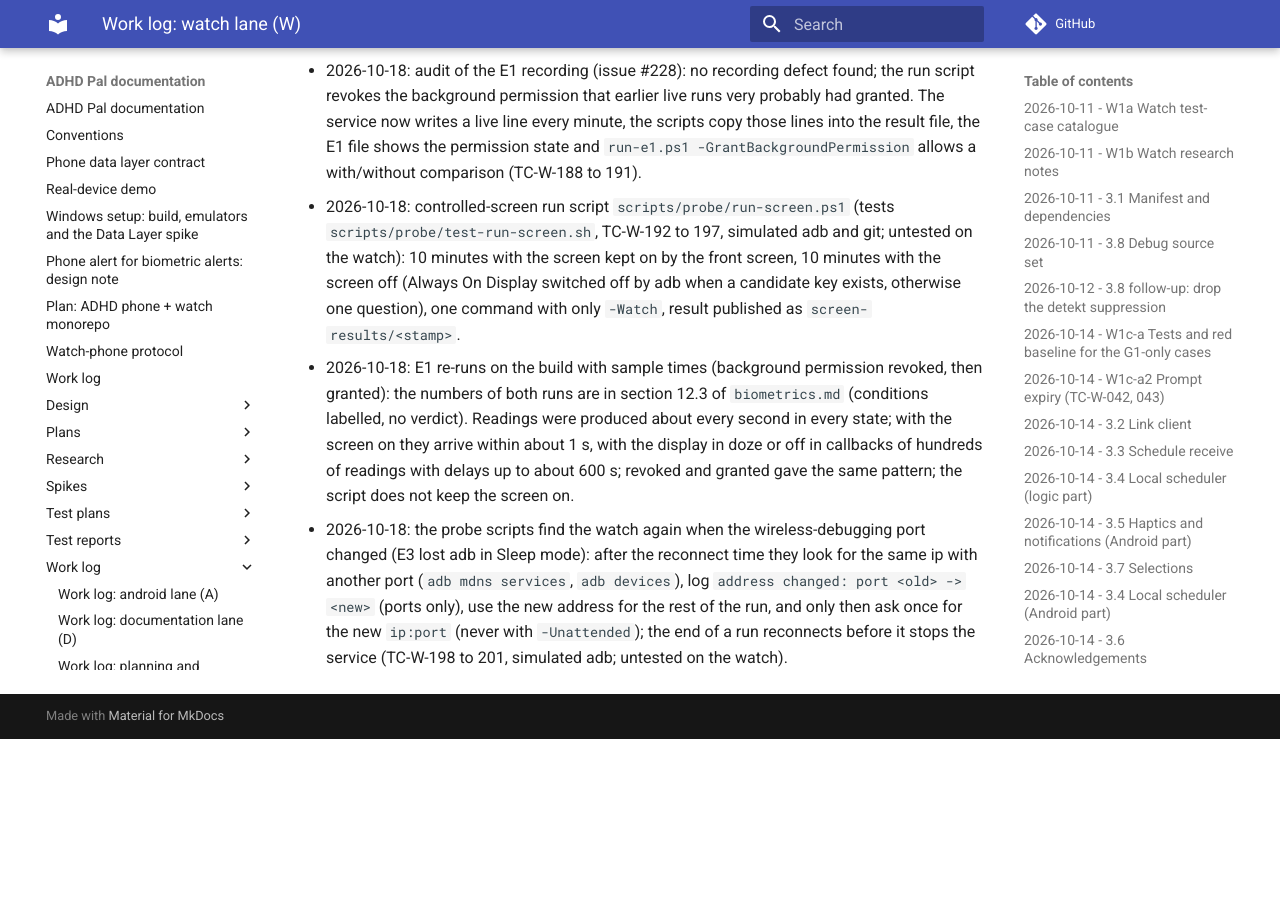
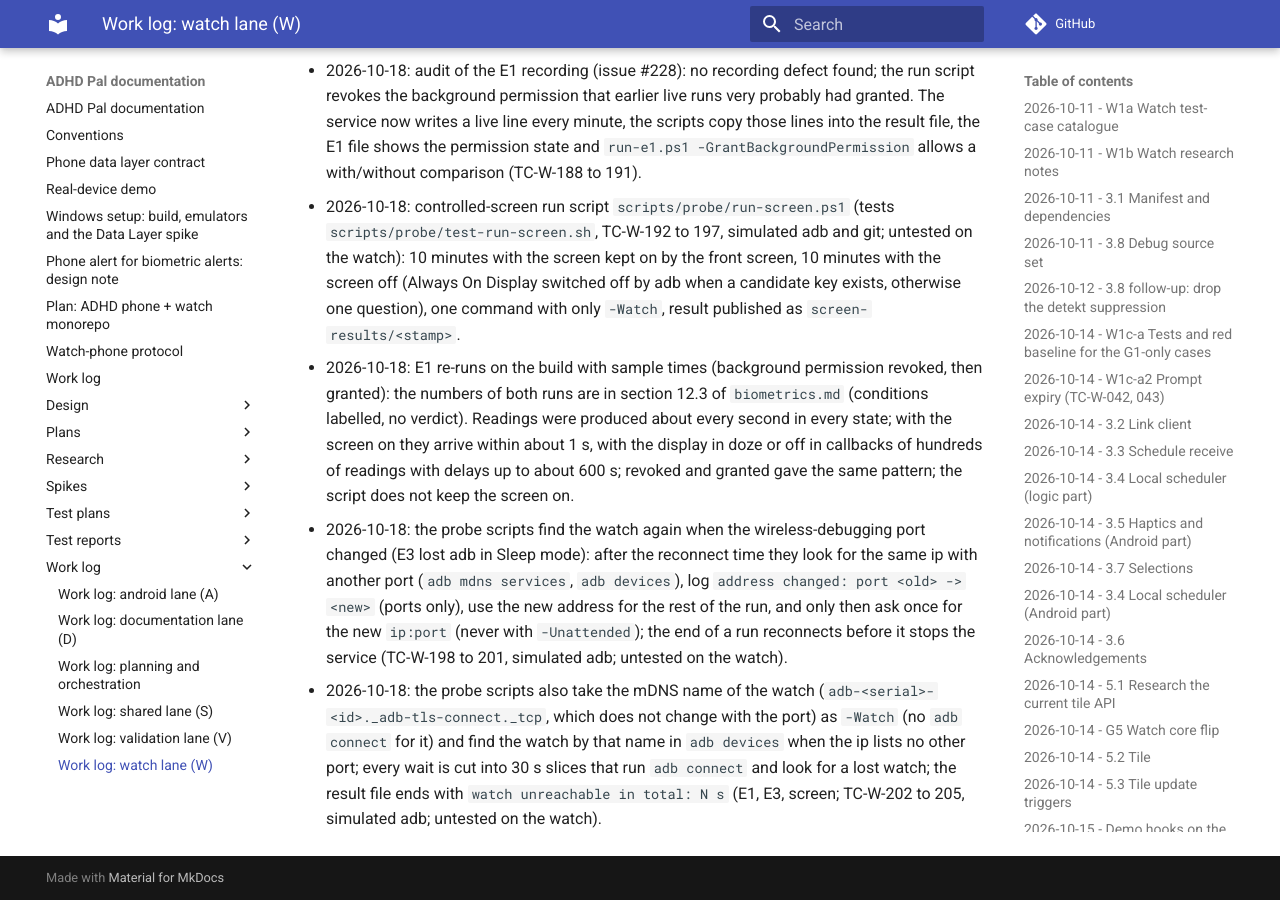
Before and after one commit to shlomoa/my-adhd-pal, an MkDocs documentation site: the page built from docs/work-log/watch.md, in a window 1280 px wide and 900 px high, scrolled down 20847 px. Built offline with MkDocs 1.6.1 and Material for MkDocs 9.7.7, drawn with Linux system fonts in a browser that asks for light colours; comment, search, counter and statistics services are not loaded; before the commit the page ends 21586 px from its top, so only the background shows below that.

Commit message:
Probe scripts: mDNS name, keep-alive during waits, unreachable counter
Co-Authored-By: Claude Sonnet 5.5 <noreply@anthropic.com>
Claude-Session: https://claude.ai/code/session_01WEDbyAJ64XqdSoQasUsg7b

```diff
--- a/docs/work-log/watch.md
+++ b/docs/work-log/watch.md
@@ -517,3 +517,4 @@ Entries for this lane only. Format and index: [`../work-log.md`](../work-log.md)
 - 2026-10-18: controlled-screen run script `scripts/probe/run-screen.ps1` (tests `scripts/probe/test-run-screen.sh`, TC-W-192 to 197, simulated adb and git; untested on the watch): 10 minutes with the screen kept on by the front screen, 10 minutes with the screen off (Always On Display switched off by adb when a candidate key exists, otherwise one question), one command with only `-Watch`, result published as `screen-results/<stamp>`.
 - 2026-10-18: E1 re-runs on the build with sample times (background permission revoked, then granted): the numbers of both runs are in section 12.3 of `biometrics.md` (conditions labelled, no verdict). Readings were produced about every second in every state; with the screen on they arrive within about 1 s, with the display in doze or off in callbacks of hundreds of readings with delays up to about 600 s; revoked and granted gave the same pattern; the script does not keep the screen on.
 - 2026-10-18: the probe scripts find the watch again when the wireless-debugging port changed (E3 lost adb in Sleep mode): after the reconnect time they look for the same ip with another port (`adb mdns services`, `adb devices`), log `address changed: port <old> -> <new>` (ports only), use the new address for the rest of the run, and only then ask once for the new `ip:port` (never with `-Unattended`); the end of a run reconnects before it stops the service (TC-W-198 to 201, simulated adb; untested on the watch).
+- 2026-10-18: the probe scripts also take the mDNS name of the watch (`adb-<serial>-<id>._adb-tls-connect._tcp`, which does not change with the port) as `-Watch` (no `adb connect` for it) and find the watch by that name in `adb devices` when the ip lists no other port; every wait is cut into 30 s slices that run `adb connect` and look for a lost watch; the result file ends with `watch unreachable in total: N s` (E1, E3, screen; TC-W-202 to 205, simulated adb; untested on the watch).
```
Also changed, not shown: 7 other files.
